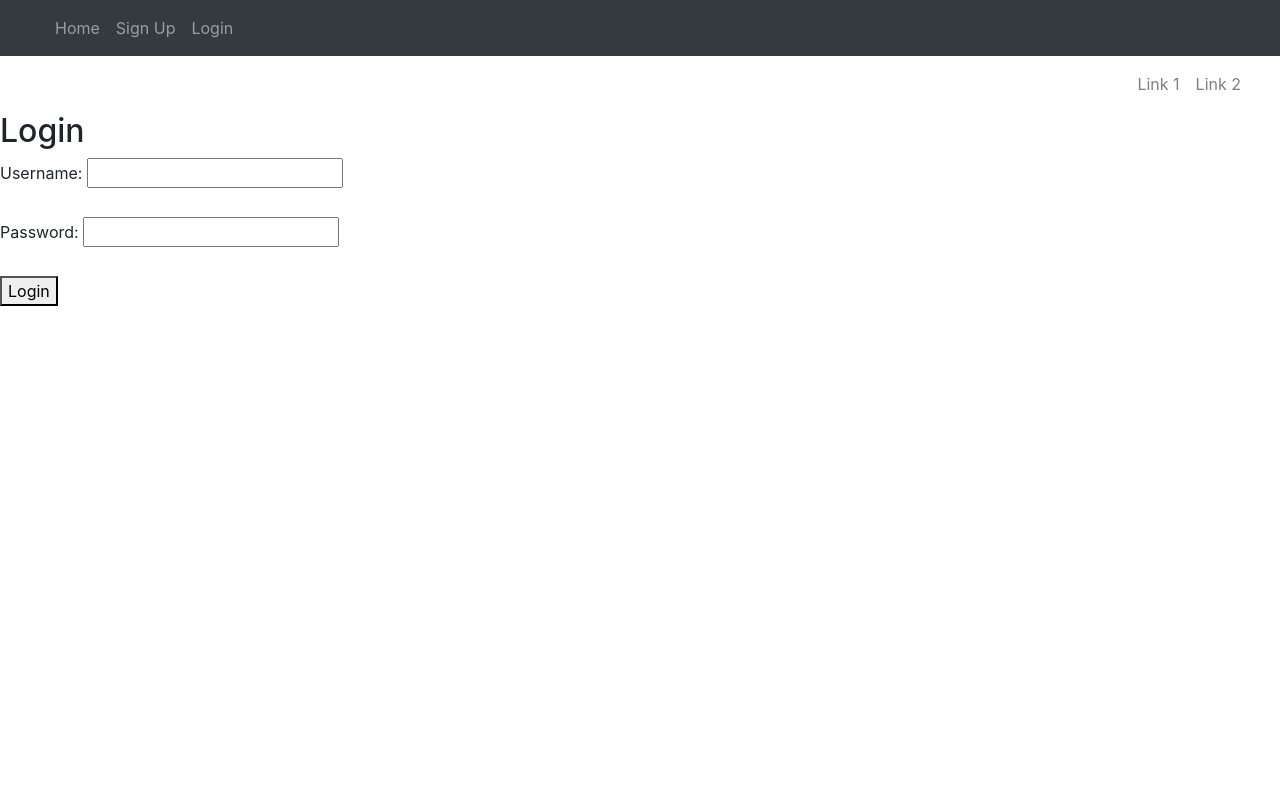
After one commit to CeciliaSG/members-only, a Django app: page /accounts/login/ in a window 1280 px wide. The commit adds this page. Run offline with Django 4.2, Linux system fonts and the light colour scheme; some libraries are stand-ins or nearby versions.

Commit message:
Add basic template for login

```diff
--- a/city_guide/urls.py
+++ b/city_guide/urls.py
@@ -27,6 +27,5 @@ urlpatterns = [
     path('admin/', admin.site.urls),
     path('core/', register, name='registration'),
     path('summernote/', include('django_summernote.urls')),
-    path('', include('content_management.urls')),
-
+    path('', include('content_management.urls'), name='content_management'),
 ]
--- a/core/templates/core/login.html
+++ /dev/null
@@ -1 +0,0 @@
-{% extends 'base.html' %}
--- /dev/null
+++ b/core/templates/registration/login.html
@@ -0,0 +1,22 @@
+{% extends 'base.html' %}
+
+{% block content %}
+
+<body>
+    <h2>Login</h2>
+    <form method="post">
+        {% csrf_token %}
+        <label for="username">Username:</label>
+        <input type="text" id="username" name="username" required><br><br>
+        <label for="password">Password:</label>
+        <input type="password" id="password" name="password" required><br><br>
+        <button type="submit">Login</button>
+    </form>
+    {% if messages %}
+    {% for message in messages %}
+    <p>{{ message }}</p>
+    {% endfor %}
+    {% endif %}
+</body>
+
+{% endblock %}
--- a/core/views.py
+++ b/core/views.py
@@ -4,8 +4,6 @@ from django.contrib.auth import authenticate, login, logout
 from .forms import UserProfileForm
 from django.contrib.auth.forms import UserCreationForm
 from django.db import transaction
-
-
 
 
 # Create your views here.
@@ -21,7 +19,7 @@ def register(request):
             profile.save()
             messages.success(request, 'Yeah you are all signed up. Log in and have a look around.')
             login(request, user)
-            return redirect('home')
+            return redirect('login')
     else:
         user_form = UserCreationForm()
         profile_form = UserProfileForm()
@@ -37,7 +35,7 @@ def login(request):
             return redirect('home')
         else:
             messages.error(request, 'Invalid username or password.')
-    return render(request, 'core/login.html')
+    return render(request, 'registration/login.html')
 
 def logout(request):
     logout(request)
--- a/templates/base.html
+++ b/templates/base.html
@@ -37,8 +37,8 @@
             <div class="collapse navbar-collapse" id="navbarText1">
                 <ul class="navbar-nav me-auto mb-2 mb-lg-0">
                     <li class="nav-item">
-                        <a class="nav-link {% if request.path == home_url %}active{% endif %}" aria-current="page"
-                            href="#">Home</a>
+                        <a class="nav-link {% if request.path == 'content_management' %}active{% endif %}"
+                            aria-current="page" href="#">Home</a>
                     </li>
                     <li class="nav-item">
                         <a class="nav-link" href="{% url 'registration' %}">Sign Up</a>
```
Also changed, not shown: core/templates/core/registration.html (+3 -7 lines).
